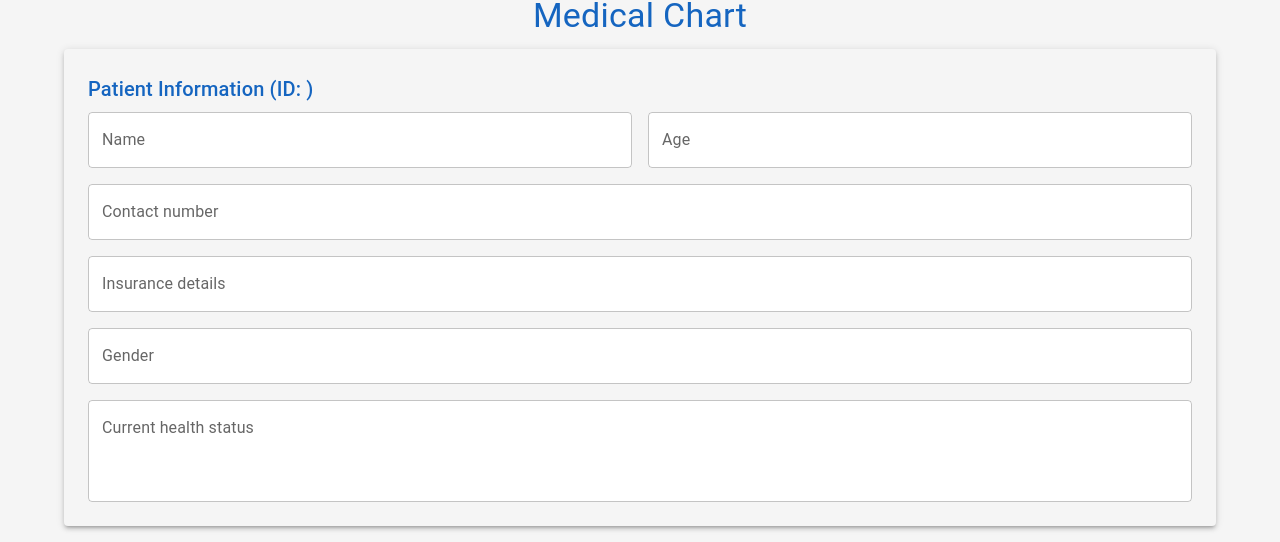
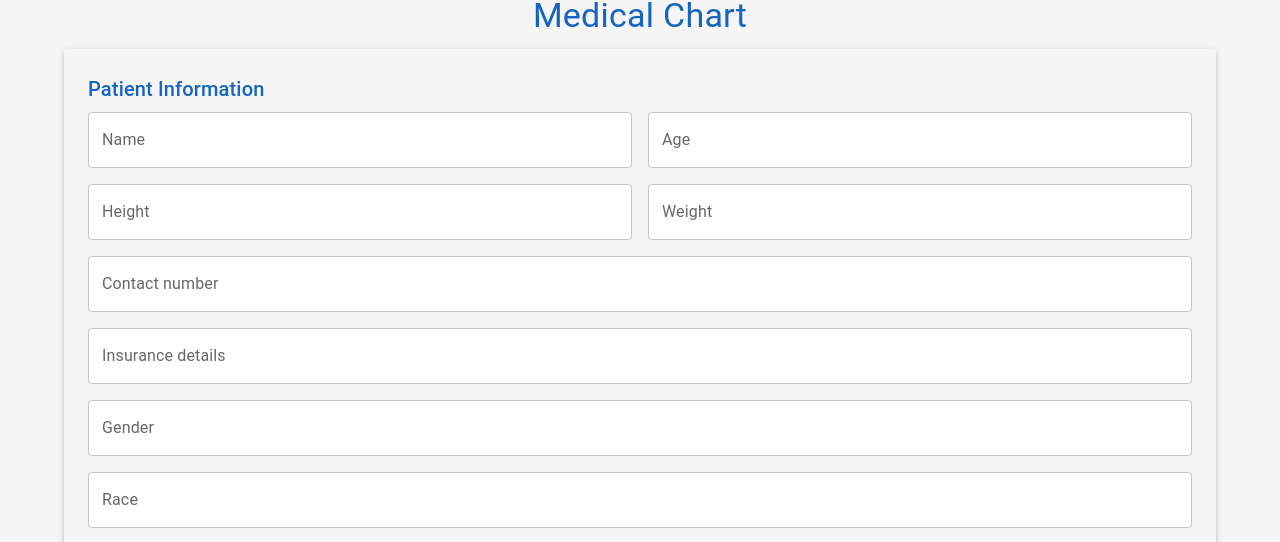
Before and after one commit to cfgcolumbus24/Team-15, a React (Create React App) app in the folder frontend/: page /patient/1 in a window 1280 px wide. Shown: the part 201-743 px from the top of the page. Built offline with nearby package versions, Linux system fonts and the light colour scheme; no server answers.

Commit message:
Updated endpoint for user

```diff
--- a/frontend/src/App.js
+++ b/frontend/src/App.js
@@ -13,7 +13,7 @@ function App() {
         <Route path="/" element={<LoginFinal />} />
         <Route path="/home" element={<Home />} />
         <Route path="/Patients" element={<Patients />} />
-        <Route path="/patient/:patientId" element={<Patient />} />
+        <Route path="/patient/:patientName" element={<Patient />} />
         <Route path="/demographics" element={<Demographics />} />
       </Routes>
     </Router>
--- a/frontend/src/pages/patient-info.tsx
+++ b/frontend/src/pages/patient-info.tsx
@@ -1,6 +1,4 @@
-
-
-import React from 'react';
+import React, { useEffect, useState } from 'react';
 import {
   Container,
   Paper,
@@ -17,23 +15,59 @@ import {
 import { blue, grey, pink, purple, teal } from '@mui/material/colors';
 
 interface PatientInfoProps {
-  patientId?: string;
+  patientName: string;
 }
 
-// PatientInfo Component
-export default function PatientInfo({ patientId }: PatientInfoProps) {
+interface Patient {
+  id: number;
+  name: string;
+  age: number;
+  height: string;
+  weight: number;
+  dob: string;
+  race: string;
+  sex: string;
+  income: string;
+  history: string;
+  gender: string;
+}
+
+export default function PatientInfo({ patientName }: PatientInfoProps) {
+  const [patient, setPatient] = useState<Patient | null>(null);
+
+  useEffect(() => {
+    const fetchPatient = async () => {
+      try {
+        const response = await fetch(`http://localhost:8080/api/v1/patients/${patientName}`);
+        if (!response.ok) {
+          throw new Error('Failed to fetch patient');
+        }
+        const data = await response.json();
+        setPatient(data);
+      } catch (error) {
+        console.error('Error fetching patient:', error);
+      }
+    };
+
+    if (patientName) {
+      fetchPatient();
+    }
+  }, [patientName]);
+
   return (
     <Paper elevation={3} sx={{ p: 3, mb: 4, backgroundColor: grey[100] }}>
       <Typography variant="h6" gutterBottom color={blue[800]}>
-        Patient Information (ID: {patientId})
+        Patient Information
       </Typography>
       <Grid container spacing={2}>
         <Grid item xs={12} md={6}>
           <TextField
             fullWidth
             label="Name"
+            value={patient?.name || ''}
             placeholder="Patient name"
             variant="outlined"
+            InputProps={{ readOnly: true }}
             sx={{ backgroundColor: 'white', borderRadius: 1 }}
           />
         </Grid>
@@ -42,8 +76,32 @@ export default function PatientInfo({ patientId }: PatientInfoProps) {
             fullWidth
             type="number"
             label="Age"
+            value={patient?.age || ''}
             placeholder="Age"
             variant="outlined"
+            InputProps={{ readOnly: true }}
+            sx={{ backgroundColor: 'white', borderRadius: 1 }}
+          />
+        </Grid>
+        <Grid item xs={12} md={6}>
+          <TextField
+            fullWidth
+            label="Height"
+            value={patient?.height || ''}
+            placeholder="Height"
+            variant="outlined"
+            InputProps={{ readOnly: true }}
+            sx={{ backgroundColor: 'white', borderRadius: 1 }}
+          />
+        </Grid>
+        <Grid item xs={12} md={6}>
+          <TextField
+            fullWidth
+            label="Weight"
+            value={patient?.weight || ''}
+            placeholder="Weight"
+            variant="outlined"
+            InputProps={{ readOnly: true }}
             sx={{ backgroundColor: 'white', borderRadius: 1 }}
           />
         </Grid>
@@ -69,8 +127,21 @@ export default function PatientInfo({ patientId }: PatientInfoProps) {
           <TextField
             fullWidth
             label="Gender"
+            value={patient?.gender || ''}
             placeholder="Gender"
             variant="outlined"
+            InputProps={{ readOnly: true }}
+            sx={{ backgroundColor: 'white', borderRadius: 1 }}
+          />
+        </Grid>
+        <Grid item xs={12}>
+          <TextField
+            fullWidth
+            label="Race"
+            value={patient?.race || ''}
+            placeholder="Race"
+            variant="outlined"
+            InputProps={{ readOnly: true }}
             sx={{ backgroundColor: 'white', borderRadius: 1 }}
           />
         </Grid>
@@ -80,8 +151,10 @@ export default function PatientInfo({ patientId }: PatientInfoProps) {
             multiline
             rows={3}
             label="Current health status"
+            value={patient?.history || ''}
             placeholder="Describe current health status"
             variant="outlined"
+            InputProps={{ readOnly: true }}
             sx={{ backgroundColor: 'white', borderRadius: 1 }}
           />
         </Grid>
--- a/frontend/src/pages/patient.tsx
+++ b/frontend/src/pages/patient.tsx
@@ -12,7 +12,7 @@ import AccountCircleIcon from '@mui/icons-material/AccountCircle';
 import IconButton from '@mui/material/IconButton';
 
 function Patient() {
-  const { id } = useParams();
+  const { patientName } = useParams();
 
   return (
     <Box p={0} bgcolor={grey[100]} minHeight="100vh">
@@ -51,7 +51,7 @@ function Patient() {
         <Typography variant="h4" gutterBottom color={blue[800]} align="center">
           Medical Chart
         </Typography>
-        <PatientInfo patientId={id} />
+        <PatientInfo patientName={decodeURIComponent(patientName || '')} />
         <VitalSigns />
         <Symptoms />
         <MedicalHistory />
--- a/frontend/src/pages/users.tsx
+++ b/frontend/src/pages/users.tsx
@@ -48,8 +48,8 @@ const Patients: React.FC = () => {
     patient.name.toLowerCase().includes(searchTerm.toLowerCase())
   );
 
-  const handlePatientClick = (patientId: number) => {
-    navigate(`/patient/${patientId}`);
+  const handlePatientClick = (patientName: string) => {
+    navigate(`/patient/${encodeURIComponent(patientName)}`);
   };
 
   return (
@@ -102,7 +102,7 @@ const Patients: React.FC = () => {
           <Card
             key={patient.id}
             sx={{ marginBottom: 2, padding: 2, borderRadius: 2, cursor: 'pointer', backgroundColor: '#e3f2fd' }}
-            onClick={() => handlePatientClick(patient.id)}
+            onClick={() => handlePatientClick(patient.name)}
           >
             <CardContent>
               <Typography variant="h6">{patient.name}</Typography>
```
